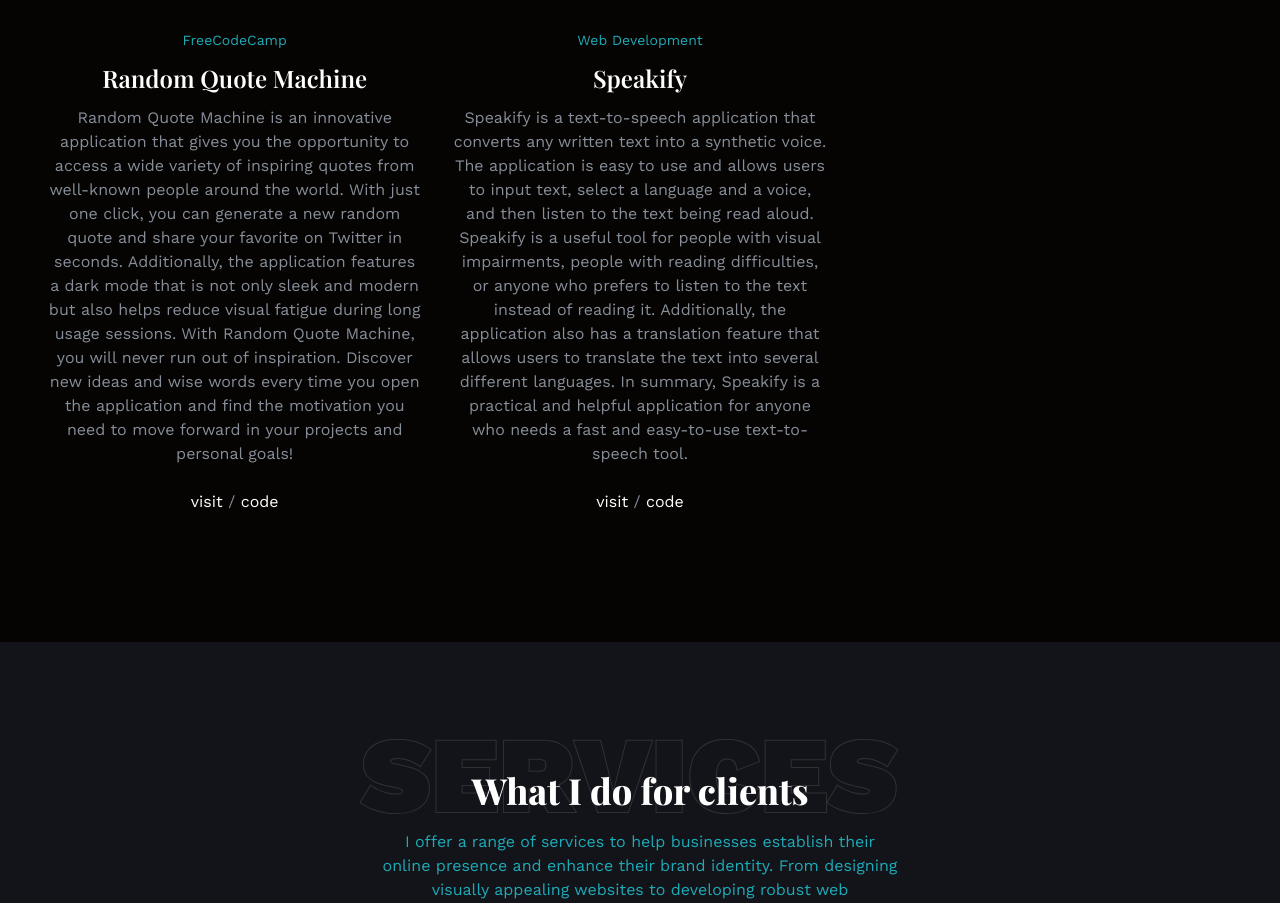
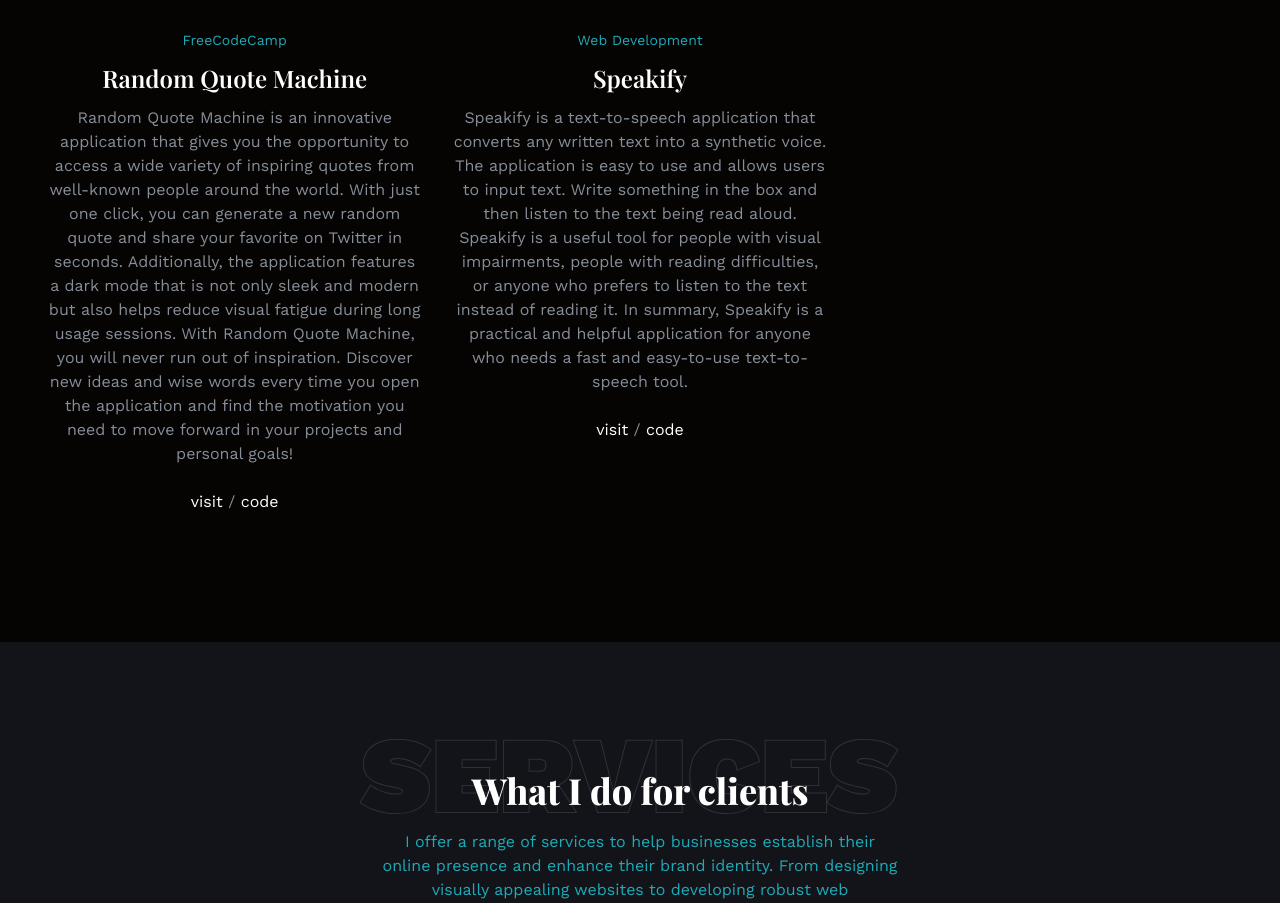
Before and after one commit to patukaelmago/portfolio2023, a React (Create React App) app: page / in a window 1280 px wide. Shown: the part 3491-4394 px from the top of the page. Built offline with nearby package versions, Linux system fonts and the light colour scheme; a web font is replaced by a local one.

Commit message:
speakify description

```diff
--- a/src/components/Project.js
+++ b/src/components/Project.js
@@ -78,7 +78,7 @@
           </div>
           <p className='capitalize text-accent text-sm mb-3'>{item.category}</p>
           <h3 className='text-2xl font-semibold capitalize mb-3'>{item.name}</h3>
-          <p className='text-base max-w-md'>Speakify is a text-to-speech application that converts any written text into a synthetic voice. The application is easy to use and allows users to input text, select a language and a voice, and then listen to the text being read aloud. Speakify is a useful tool for people with visual impairments, people with reading difficulties, or anyone who prefers to listen to the text instead of reading it. Additionally, the application also has a translation feature that allows users to translate the text into several different languages. In summary, Speakify is a practical and helpful application for anyone who needs a fast and easy-to-use text-to-speech tool.</p>
+          <p className='text-base max-w-md'>Speakify is a text-to-speech application that converts any written text into a synthetic voice. The application is easy to use and allows users to input text. Write something in the box and then listen to the text being read aloud. Speakify is a useful tool for people with visual impairments, people with reading difficulties, or anyone who prefers to listen to the text instead of reading it. In summary, Speakify is a practical and helpful application for anyone who needs a fast and easy-to-use text-to-speech tool.</p>
           <br />
           <div>
             <a className='md:items-center pr-30 text-white hover:text-accent cursor-pointer' href="https://speakify.vercel.app/" target="blank" rel="noopener noreferrer">visit </a>
```
